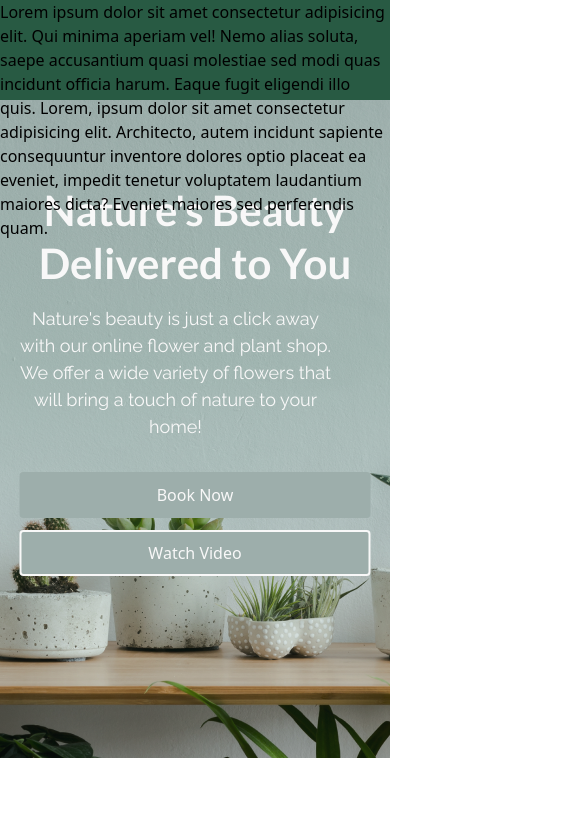
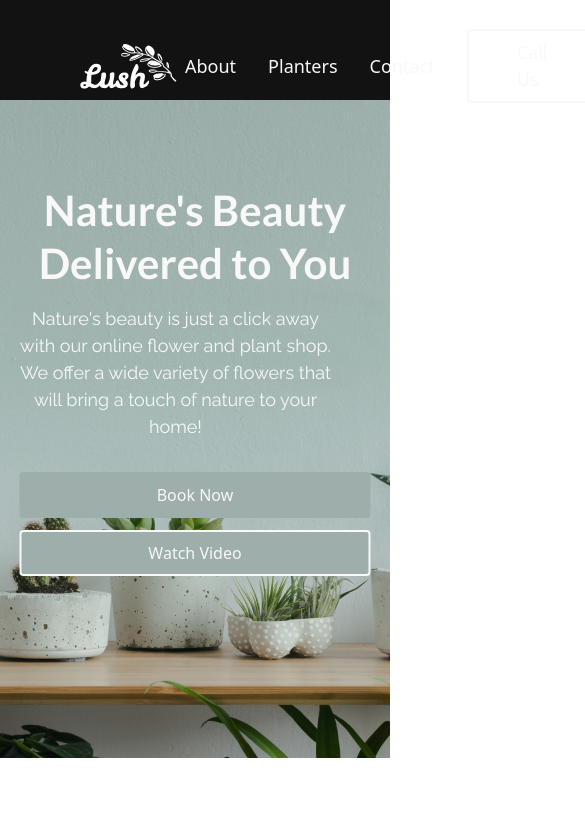
Before and after one commit to Pedro6Miguel/GardenPage, a React (Vite) app: page / in a window 390 px wide. Shown: the top 840 px of the page, 585 px wide, since content can reach past the window. Built offline with nearby package versions, Linux system fonts and the light colour scheme.

Commit message:
Responsiveness update

```diff
--- a/src/components/Navbar/Navbar.tsx
+++ b/src/components/Navbar/Navbar.tsx
@@ -1,11 +1,17 @@
 import React from 'react'
-import './Navbar.scss'
+
+import Logo from '../../../public/images/Logo.png'
 
 export const Navbar = () => {
   return (
-    <nav className='w-[100%] h-[100px] absolute top-0 z-10 bg-green'>
-      Lorem ipsum dolor sit amet consectetur adipisicing elit. Qui minima aperiam vel! Nemo alias soluta, saepe accusantium quasi molestiae sed modi quas incidunt officia harum. Eaque fugit eligendi illo quis.
-      Lorem, ipsum dolor sit amet consectetur adipisicing elit. Architecto, autem incidunt sapiente consequuntur inventore dolores optio placeat ea eveniet, impedit tenetur voluptatem laudantium maiores dicta? Eveniet maiores sed perferendis quam.
+    <nav className='bg-dark pt-8 w-[100vw] h-[100px] absolute top-0 z-10 flex justify-between items-center px-[220px] max-[1470px]:px-[120px] max-[1100px]:px-[80px]'>
+      <img className='h-[64px]' src={Logo} alt="" />
+      <ul className='flex gap-8 items-center'>
+        <li className='text-[18px] text-white'>About</li>
+        <li className='text-[18px] text-white'>Planters</li>
+        <li className='text-[18px] text-white'>Contact</li>
+        <li className='text-[18px] text-white border-2 px-12 py-2 rounded-[4px]'>Call Us</li>
+      </ul>
     </nav>
   )
 }
--- a/src/sections/Gallery/Gallery.tsx
+++ b/src/sections/Gallery/Gallery.tsx
@@ -8,7 +8,7 @@ import Gallery5 from '../../../public/images/Gallery5.png'
 
 export const Gallery = () => {
   return (
-    <div className='my-[110px]'>
+    <div className='my-[95px]'>
         <h2 className='text-green text-center mb-10'>Our Gallery View</h2>
         <div className='grid grid-cols-3 gap-4'>
             <img className='row-span-2 w-[100%] h-[666px] object-cover max-[980px]:h-[415px]' src={Gallery1} alt="" />
--- a/src/sections/Reviews/Reviews.tsx
+++ b/src/sections/Reviews/Reviews.tsx
@@ -9,7 +9,7 @@ import Zz_Snake from '../../../public/images/Zz_Snake.png'
 
 export const Reviews = () => {
   return (
-    <div className='my-[110px] mx-[220px] max-[1470px]:mx-[120px] max-[1100px]:mx-[80px] max-[1100px]:my-[70px]'>
+    <div className='my-[100px] mx-[220px] max-[1470px]:mx-[120px] max-[1100px]:mx-[80px] max-[1100px]:my-[70px]'>
         <h2 className='capitalize text-green text-center mb-10'>What do they say about us</h2>
         <div className='flex gap-16 max-[1100px]:flex-col max-[1100px]:gap-12'>
             <div className='bg-[#F4F4F4] relative flex flex-col p-12 rounded-[10px]'>
```
Also changed, not shown: public/images/Logo.png (added), src/components/Navbar/Navbar.scss (deleted).
